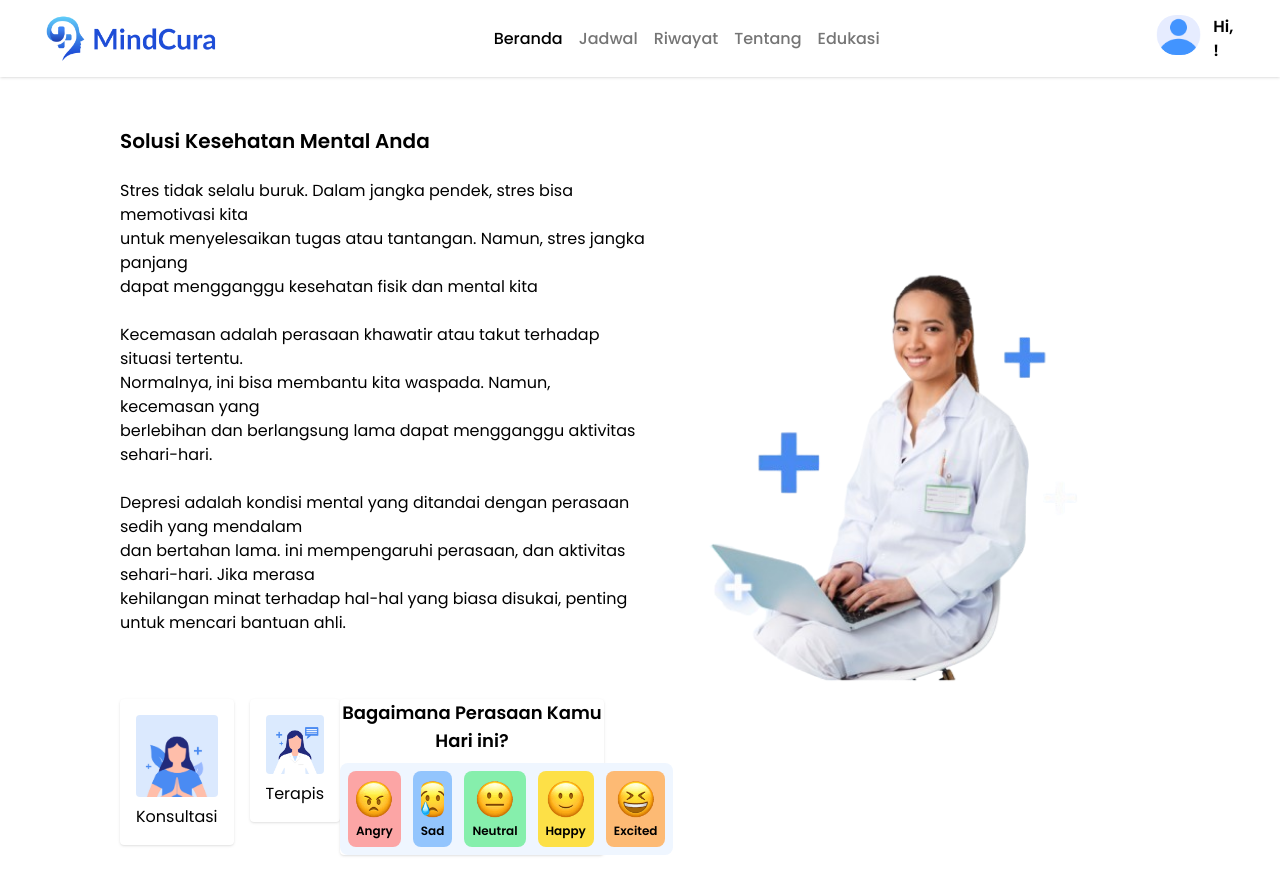
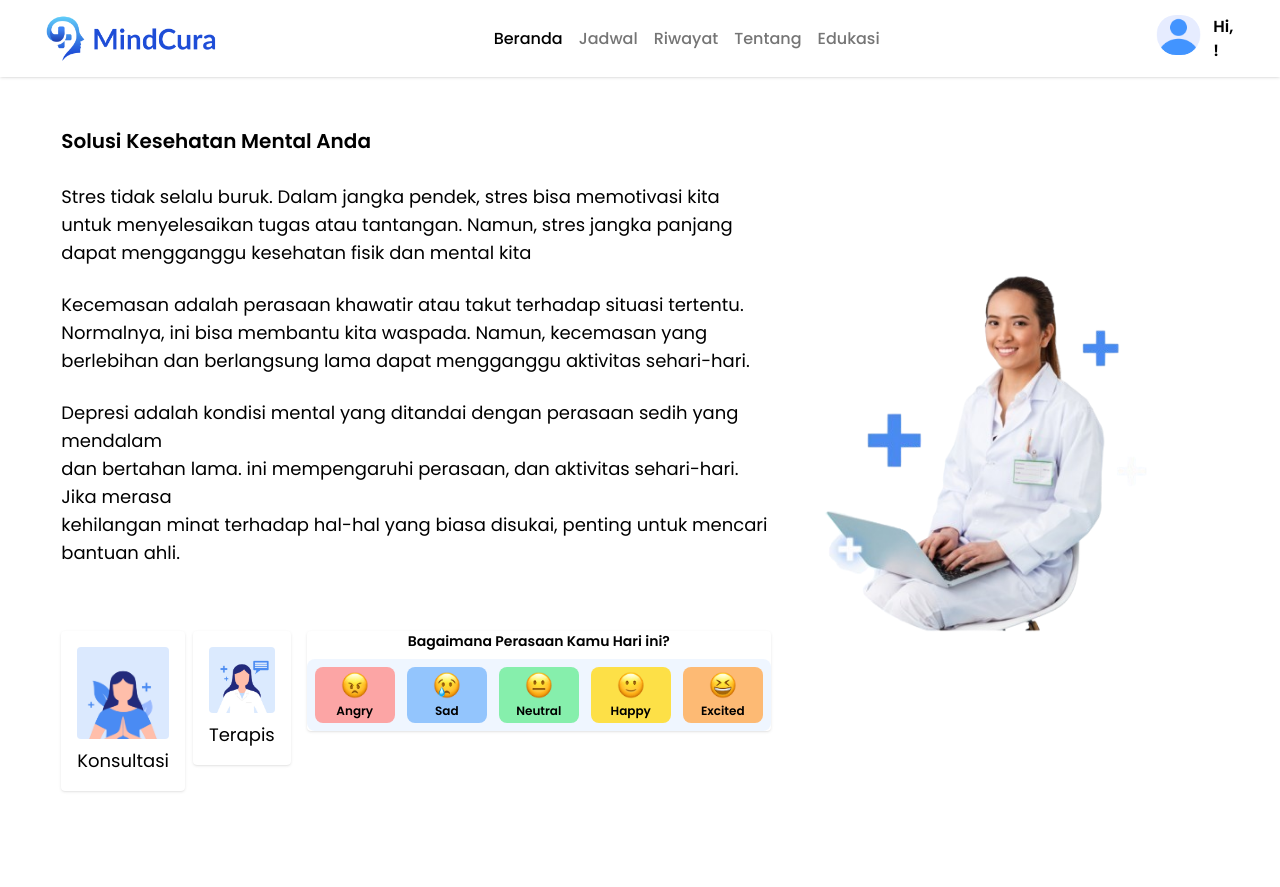
Before and after one commit to hef-max/mindcura_ai, a Next.js app: page /dashboard in a window 1280 px wide. After the commit the page ends 831 px from the top, so only its background shows below. Built offline with nearby package versions, Linux system fonts and the light colour scheme; no server answers.

Commit message:
fix dashboard bug

```diff
--- a/app/dashboard/page.jsx
+++ b/app/dashboard/page.jsx
@@ -64,7 +64,7 @@ export default function Dashboard() {
             <div className={`flex flex-col items-center w-full h-full ${poppins.className}`}>
                 <div className="flex flex-col lg:flex-row items-center px-4 lg:px-20">
                     {/* Health Solutions Section */}
-                    <div className="w-fit lg:w-8/12 rounded-xl pb-8 relative text-md">
+                    <div className="w-fit lg:w-10/12 rounded-xl pb-10 relative text-md lg:text-xs xl:text-lg h-full">
                         <h2 className="text-xl font-semibold">Solusi Kesehatan Mental Anda</h2><br></br>
                         <p>Stres tidak selalu buruk. Dalam jangka pendek, stres bisa memotivasi kita</p>
                         <p>untuk menyelesaikan tugas atau tantangan. Namun, stres jangka panjang</p>
@@ -76,8 +76,8 @@ export default function Dashboard() {
                         <p>dan bertahan lama. ini mempengaruhi perasaan, dan aktivitas sehari-hari. Jika merasa</p>
                         <p>kehilangan minat terhadap hal-hal yang biasa disukai, penting untuk mencari bantuan ahli.</p>
                         <p className="mb-6"></p>
-                        <div className="flex flex-wrap mt-16 w-full ">
-                            <div className="flex w-auto h-auto gap-6 lg:gap-4 lg:w-5/12 lg:h-full justify-center lg:justify-normal">
+                        <div className="flex flex-col lg:flex-row mt-16 w-full gap-4">
+                            <div className="flex w-auto h-auto gap-6 lg:gap-2 lg:w-7/12 lg:h-full justify-center lg:justify-normal">
                                 <Link href='/consulting'>
                                     <div className="flex flex-col items-center p-4 bg-white rounded shadow hover:bg-gray-100 cursor-pointer">
                                         <Image src="/icons/Icon Terapis.png" alt="Chat dengan Dokter" width={110} height={100} className="w-auto h-auto border-solid rounded" />
@@ -91,13 +91,13 @@ export default function Dashboard() {
                                     </div>
                                 </Link>
                             </div>
-                            <div className="flex flex-col bg-white rounded shadow cursor-pointer w-auto lg:w-6/12 h-fit">
-                                <div className="font-semibold text-lg mb-2 text-center">Bagaimana Perasaan Kamu Hari ini?</div>
-                                <div className="grid grid-cols-3 lg:flex gap-3 bg-primary-50 p-2 rounded-lg w-full lg:w-fit mx-auto justify-center">
+                            <div className="flex flex-col bg-white rounded shadow cursor-pointer w-auto lg:w-full h-fit">
+                                <div className="font-semibold text-lg lg:text-sm mb-2 text-center">Bagaimana Perasaan Kamu Hari ini?</div>
+                                <div className="grid grid-cols-3 lg:flex gap-3 bg-primary-50 p-2 rounded-lg w-full mx-auto justify-center">
                                     {MOODS_LIST.map((item, index) => (
                                         <div
                                             key={index}
-                                            className={`flex flex-col items-center gap-1 font-semibold p-2 rounded-lg cursor-pointer hover:bg-primary-50 transform transition duration-300 ${moodColors[item.name]}`}
+                                            className={`flex flex-col w-auto lg:w-14 xl:w-20 items-center gap-1 font-semibold p-1 rounded-lg cursor-pointer hover:bg-primary-50 transform transition duration-300 ${moodColors[item.name]}`}
                                             onClick={() => handleMoodClick(item)}
                                         >
                                             <Image
@@ -105,9 +105,9 @@ export default function Dashboard() {
                                                 alt={item.name}
                                                 width={50}
                                                 height={50}
-                                                className="rounded-full w-10 h-10 object-cover"
+                                                className="rounded-full w-10 h-10 lg:w-7 lg:h-7 object-cover"
                                             />
-                                            <h4 className="text-xs capitalize">{item.name}</h4>
+                                            <h4 className="text-xs xl:text-md capitalize">{item.name}</h4>
                                         </div>
                                     ))}
                                 </div>
@@ -120,13 +120,13 @@ export default function Dashboard() {
                         </div>
                     </div>
                     <div className="invisible lg:visible">
-                        <div className="flex w-full-justify-center">
+                        <div className="flex w-full justify-center">
                             <Image
                                 src="/images/mindcura3 - bg.png"
                                 alt="Background"
                                 width={1202}
                                 height={1000}
-                                className="lg:max-w-lg bg-transparent"
+                                className="lg:max-w-md bg-transparent"
                             />
                         </div>
                     </div>
```
Also changed, not shown: 2 other files (tests, documents, lock files or other folders).
